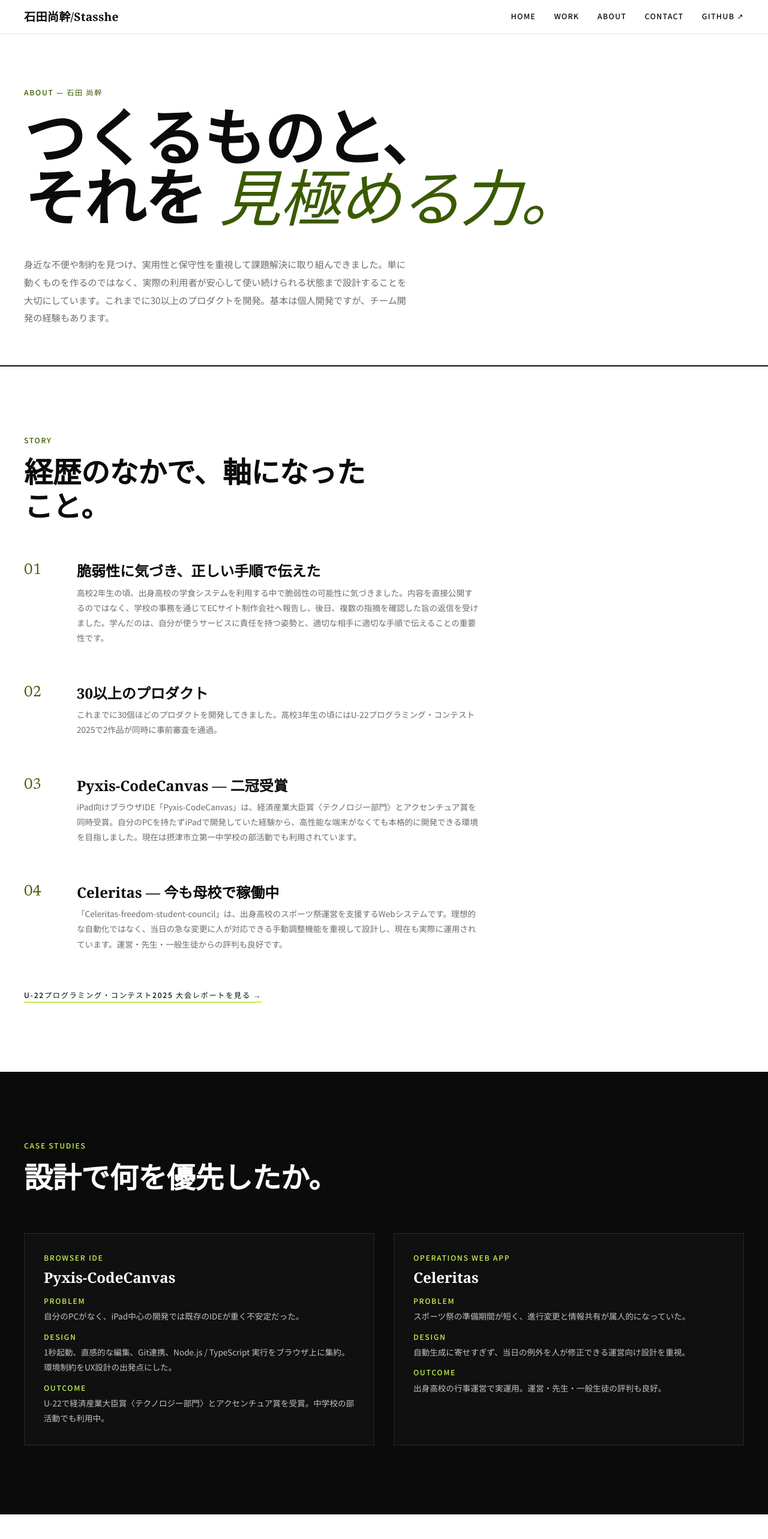
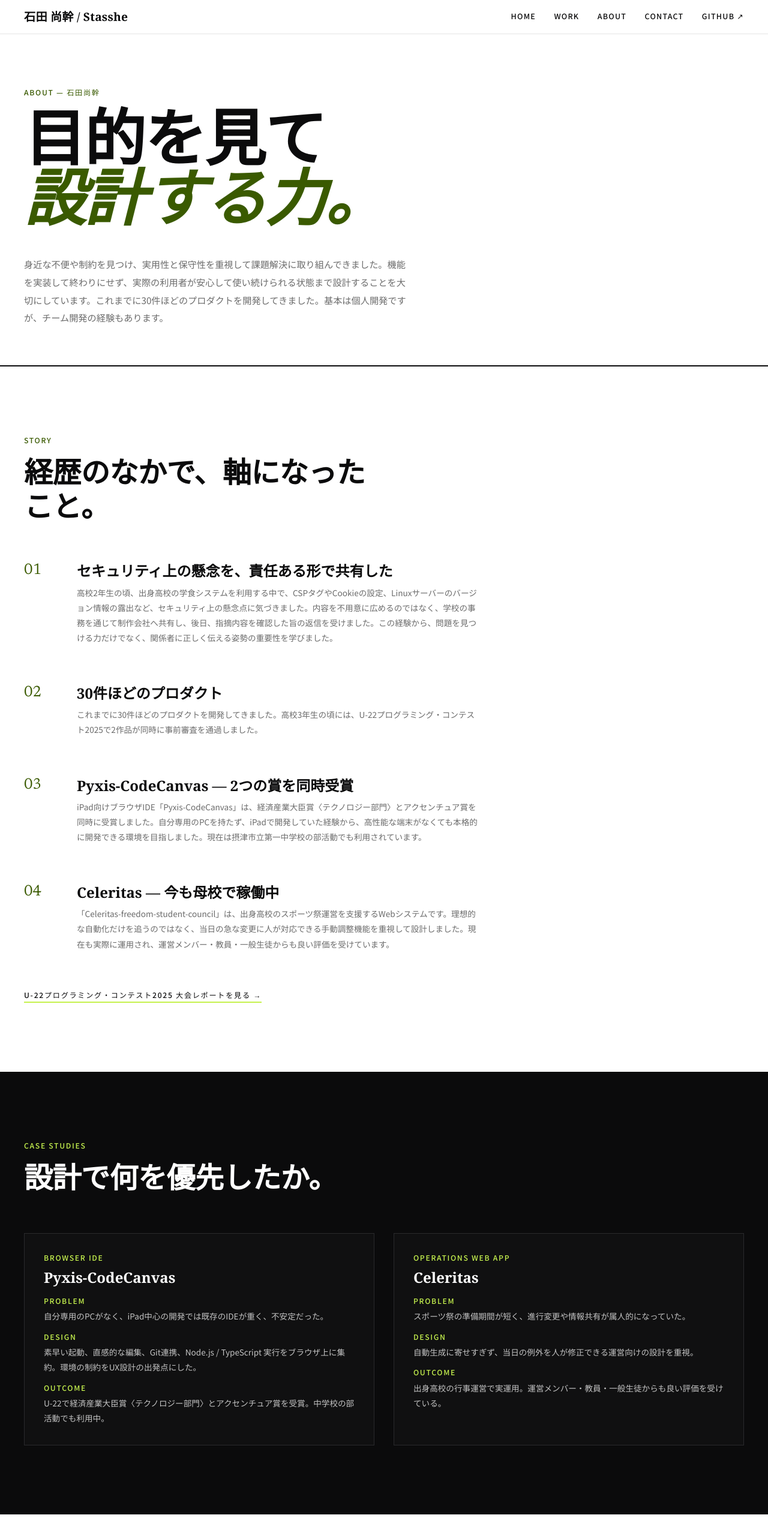
Before and after one commit to Stasshe/my-portfolio, a Next.js app: page /about in a window 1280 px wide. Shown: the top 2566 px of the page at 60% size. Built offline with nearby package versions, Linux system fonts and the light colour scheme; a web font is replaced by a local one.

Commit message:
refactor: update Japanese text for clarity and consistency across components

```diff
--- a/src/app/about/page.tsx
+++ b/src/app/about/page.tsx
@@ -9,7 +9,6 @@ import {
   containerClass,
   headingLgClass,
   headingSmClass,
-  headingXlClass,
   inkLinkClass,
   labelClass,
   sectionClass,
@@ -21,23 +20,23 @@ import { useState } from "react";
 const TIMELINE = [
   {
     index: "01",
-    title: "脆弱性に気づき、正しい手順で伝えた",
-    body: "高校2年生の頃、出身高校の学食システムを利用する中で脆弱性の可能性に気づきました。内容を直接公開するのではなく、学校の事務を通じてECサイト制作会社へ報告し、後日、複数の指摘を確認した旨の返信を受けました。学んだのは、自分が使うサービスに責任を持つ姿勢と、適切な相手に適切な手順で伝えることの重要性です。",
+    title: "セキュリティ上の懸念を、責任ある形で共有した",
+    body: "高校2年生の頃、出身高校の学食システムを利用する中で、CSPタグやCookieの設定、Linuxサーバーのバージョン情報の露出など、セキュリティ上の懸念点に気づきました。内容を不用意に広めるのではなく、学校の事務を通じて制作会社へ共有し、後日、指摘内容を確認した旨の返信を受けました。この経験から、問題を見つける力だけでなく、関係者に正しく伝える姿勢の重要性を学びました。",
   },
   {
     index: "02",
-    title: "30以上のプロダクト",
-    body: "これまでに30個ほどのプロダクトを開発してきました。高校3年生の頃にはU-22プログラミング・コンテスト2025で2作品が同時に事前審査を通過。",
+    title: "30件ほどのプロダクト",
+    body: "これまでに30件ほどのプロダクトを開発してきました。高校3年生の頃には、U-22プログラミング・コンテスト2025で2作品が同時に事前審査を通過しました。",
   },
   {
     index: "03",
-    title: "Pyxis-CodeCanvas — 二冠受賞",
-    body: "iPad向けブラウザIDE「Pyxis-CodeCanvas」は、経済産業大臣賞〈テクノロジー部門〉とアクセンチュア賞を同時受賞。自分のPCを持たずiPadで開発していた経験から、高性能な端末がなくても本格的に開発できる環境を目指しました。現在は摂津市立第一中学校の部活動でも利用されています。",
+    title: "Pyxis-CodeCanvas — 2つの賞を同時受賞",
+    body: "iPad向けブラウザIDE「Pyxis-CodeCanvas」は、経済産業大臣賞〈テクノロジー部門〉とアクセンチュア賞を同時に受賞しました。自分専用のPCを持たず、iPadで開発していた経験から、高性能な端末がなくても本格的に開発できる環境を目指しました。現在は摂津市立第一中学校の部活動でも利用されています。",
   },
   {
     index: "04",
     title: "Celeritas — 今も母校で稼働中",
-    body: "「Celeritas-freedom-student-council」は、出身高校のスポーツ祭運営を支援するWebシステムです。理想的な自動化ではなく、当日の急な変更に人が対応できる手動調整機能を重視して設計し、現在も実際に運用されています。運営・先生・一般生徒からの評判も良好です。",
+    body: "「Celeritas-freedom-student-council」は、出身高校のスポーツ祭運営を支援するWebシステムです。理想的な自動化だけを追うのではなく、当日の急な変更に人が対応できる手動調整機能を重視して設計しました。現在も実際に運用され、運営メンバー・教員・一般生徒からも良い評価を受けています。",
   },
 ];
 
@@ -45,9 +44,9 @@ const CASE_STUDIES = [
   {
     title: "Pyxis-CodeCanvas",
     type: "Browser IDE",
-    problem: "自分のPCがなく、iPad中心の開発では既存のIDEが重く不安定だった。",
+    problem: "自分専用のPCがなく、iPad中心の開発では既存のIDEが重く、不安定だった。",
     design:
-      "1秒起動、直感的な編集、Git連携、Node.js / TypeScript 実行をブラウザ上に集約。環境制約をUX設計の出発点にした。",
+      "素早い起動、直感的な編集、Git連携、Node.js / TypeScript 実行をブラウザ上に集約。環境の制約をUX設計の出発点にした。",
     outcome:
       "U-22で経済産業大臣賞〈テクノロジー部門〉とアクセンチュア賞を受賞。中学校の部活動でも利用中。",
     href: "/products/pyxis-codecanvas",
@@ -55,15 +54,15 @@ const CASE_STUDIES = [
   {
     title: "Celeritas",
     type: "Operations Web App",
-    problem: "スポーツ祭の準備期間が短く、進行変更と情報共有が属人的になっていた。",
-    design: "自動生成に寄せすぎず、当日の例外を人が修正できる運営向け設計を重視。",
-    outcome: "出身高校の行事運営で実運用。運営・先生・一般生徒の評判も良好。",
+    problem: "スポーツ祭の準備期間が短く、進行変更や情報共有が属人的になっていた。",
+    design: "自動生成に寄せすぎず、当日の例外を人が修正できる運営向けの設計を重視。",
+    outcome: "出身高校の行事運営で実運用。運営メンバー・教員・一般生徒からも良い評価を受けている。",
     href: "/products/celeritas-sports-event",
   },
 ];
 
 const STRENGTHS = [
-  "目的から逆算し、妥協と断行を見極める設計判断",
+  "目的から逆算し、妥協と断行を見極める設計判断力",
   "AIに何を任せ、何を任せないかを判断する力",
   "コードベース全体の構造を把握する力",
   "機能の責任範囲・境界を考える力",
@@ -87,8 +86,8 @@ const NOW = [
 
 const BEYOND = [
   "小中高で自然科学系の探求に取り組み、高校ではJR四国と連携した一般販売ツアーを企画。その成果を県で発表しました。",
-  "友人と学校全体を巻き込む企画を起こし、所属していた部活の人数は15倍に。チームや組織を動かす中で、コミュニケーション能力とプレゼンスキルを磨きました。",
-  "趣味はヴァイオリン。手を出せることはすべてやってきた結果、挑戦する心と戦闘心が刻まれています。",
+  "友人と学校全体を巻き込む企画を立ち上げ、所属していた部活の人数は15倍になりました。チームや組織を動かす中で、コミュニケーション力とプレゼンテーション力を磨きました。",
+  "趣味はヴァイオリン。関心を持ったことに広く挑戦してきた経験が、新しい領域へ踏み出す姿勢につながっています。",
 ];
 
 export default function AboutPage() {
@@ -100,15 +99,14 @@ export default function AboutPage() {
 
       <header className="border-b-2 border-dark pt-[clamp(3rem,7vw,6rem)] pb-[var(--space-lg)] max-sm:pt-[clamp(2.5rem,8vw,4rem)]">
         <div className={containerClass}>
-          <span className={`${labelClass} mb-4 block text-dark-accent`}>About — 石田 尚幹</span>
-          <h1 className={`${headingXlClass} text-dark`}>
-            つくるものと、
+          <span className={`${labelClass} mb-4 block text-dark-accent`}>About — 石田尚幹</span>
+          <h1 className="font-serif text-heading-xl font-bold leading-[0.98] tracking-[-0.02em] text-dark">
+            目的を見て
             <br />
-            それを{" "}
-            <span className="font-accent font-normal italic text-dark-accent">見極める力。</span>
+            <span className="font-accent font-semibold italic text-dark-accent">設計する力。</span>
           </h1>
           <p className={`${bodyTextClass} mt-[var(--space-md)] max-w-[640px] text-light-accent`}>
-            身近な不便や制約を見つけ、実用性と保守性を重視して課題解決に取り組んできました。単に動くものを作るのではなく、実際の利用者が安心して使い続けられる状態まで設計することを大切にしています。これまでに30以上のプロダクトを開発。基本は個人開発ですが、チーム開発の経験もあります。
+            身近な不便や制約を見つけ、実用性と保守性を重視して課題解決に取り組んできました。機能を実装して終わりにせず、実際の利用者が安心して使い続けられる状態まで設計することを大切にしています。これまでに30件ほどのプロダクトを開発してきました。基本は個人開発ですが、チーム開発の経験もあります。
           </p>
         </div>
       </header>
@@ -194,7 +192,7 @@ export default function AboutPage() {
           <h2
             className={`${headingLgClass} mb-[var(--space-lg)] max-w-[22ch] text-dark max-[900px]:max-w-full`}
           >
-            情報系人材としての在り方。
+            ソフトウェアをつくる人としての在り方。
           </h2>
 
           <p className={`${bodyTextClass} mb-[var(--space-lg)] text-dark/80`}>
@@ -204,7 +202,7 @@ export default function AboutPage() {
           <div className="my-[var(--space-lg)] grid grid-cols-2 gap-[var(--space-xl)] max-[900px]:grid-cols-1">
             <div>
               <h3 className={`${headingSmClass} mb-[var(--space-sm)] text-dark`}>
-                強みがあるところ
+                強みとしていること
               </h3>
               <ul className="flex flex-col gap-[0.7rem]">
                 {STRENGTHS.map((item) => (
@@ -217,7 +215,7 @@ export default function AboutPage() {
             </div>
             <div>
               <h3 className={`${headingSmClass} mb-[var(--space-sm)] text-dark`}>
-                これから固めるところ
+                これから学びを深める領域
               </h3>
               <p className={`${bodyTextSmClass} mb-[var(--space-sm)] text-light-accent`}>
                 この半年はAIを活用した開発が中心になり、ゼロから細かいコードを書く力は相対的に弱くなったと感じています。一方で、AIに任せる範囲を判断する力や、コードベース全体を俯瞰する力は伸びました。今は次の領域の基礎を学び直しています。
@@ -236,7 +234,7 @@ export default function AboutPage() {
           </div>
 
           <p className={`${bodyTextClass} mb-[var(--space-lg)] text-dark/80`}>
-            目指しているのは、AIより詳しくなることでも、ミクロな実装でAIと競うことでもありません。AIやフレームワークが扱う局所的な文脈を超えて、要件・設計・実装・評価・運用を連続的な視点で観察し、判断できる情報系人材になることです。Web開発で得た実装経験を出発点に、計算機科学の基礎・低レイヤ・セキュリティ・ソフトウェア設計を学び、AIに適切なコンテキストを与え、その出力を批判的に評価できる人材を目指します。ミクロからマクロへ。
+            目指しているのは、AIより詳しくなることでも、ミクロな実装でAIと競うことでもありません。AIやフレームワークが扱う局所的な文脈を超えて、要件・設計・実装・評価・運用を連続的な視点で観察し、判断できる人材になることです。Web開発で得た実装経験を出発点に、計算機科学の基礎・低レイヤ・セキュリティ・ソフトウェア設計を学び、AIに適切なコンテキストを与え、その出力を批判的に評価できる力を伸ばしていきます。ミクロからマクロへ。
           </p>
         </div>
       </section>
@@ -270,8 +268,8 @@ export default function AboutPage() {
               </h2>
               <p className={`${bodyTextSmClass} mb-[var(--space-md)] max-w-[52ch] text-white/70`}>
                 Next.js を中心に Svelte / SolidJS / Astro / Nuxt、Rust・Swift
-                にも対応。WebAssembly・Web Worker・Audio Worklet など Web の最先端技術と、React
-                の最適化に通じています。
+                も扱います。WebAssembly・Web Worker・Audio Worklet など Web の先端技術や、React
+                の最適化にも取り組んできました。
               </p>
               <div className="flex flex-wrap gap-2.5">
                 {SKILLS.map((skill) => (
@@ -287,7 +285,7 @@ export default function AboutPage() {
             <div>
               <span className={`${labelClass} mb-4 block text-brand`}>Now</span>
               <h2 className={`${headingLgClass} mb-[var(--space-lg)] max-w-[22ch] text-white`}>
-                最近していること。
+                最近取り組んでいること。
               </h2>
               <ul className="flex flex-col gap-[0.85rem]">
                 {NOW.map((item) => (
--- a/src/components/home/HomeClient.tsx
+++ b/src/components/home/HomeClient.tsx
@@ -220,7 +220,7 @@ export default function HomeClient({ products, indexItems, totalProducts }: Home
           className="page-loader-text font-serif text-[clamp(1.6rem,3vw,2.6rem)] font-bold tracking-[0.08em] text-white"
           style={{ opacity: 0, transform: "translateY(20px)" }}
         >
-          石田尚幹/Stasshe
+          石田 尚幹 / Stasshe
         </span>
       </div>
 
--- a/src/components/home/hero/HeroSection.tsx
+++ b/src/components/home/hero/HeroSection.tsx
@@ -15,7 +15,7 @@ type HeroSectionProps = {
 };
 
 const STATS = [
-  { value: "30+", label: "プロダクト開発" },
+  { value: "30件", label: "プロダクト開発" },
   { value: "2作品", label: "U-22 同時通過" },
   { value: "経産大臣賞", label: "+ アクセンチュア賞 同時受賞" },
 ];
@@ -55,7 +55,7 @@ export function HeroSection({ heroRef }: HeroSectionProps) {
 
             <div>
               <p id="hero-tagline" className={`${bodyTextClass} max-w-[46em] text-white/80`}>
-                身近な不便や制約を見つけ、実用性と保守性を重視して課題解決に取り組んできました。単に動くものを作るのではなく、実際の利用者が安心して使い続けられる状態まで設計することを大切にしています。
+                身近な不便や制約を見つけ、実用性と保守性を重視して課題解決に取り組んできました。機能を実装して終わりにせず、実際の利用者が安心して使い続けられる状態まで設計することを大切にしています。
               </p>
 
               <div
--- a/src/components/home/works/WorksSection.tsx
+++ b/src/components/home/works/WorksSection.tsx
@@ -33,7 +33,7 @@ export function WorksSection({ worksRef, products, indexItems, totalProducts }:
     >
       <div className={containerClass}>
         <div id="works-header" className="flex flex-wrap items-baseline justify-between gap-4 mb-3">
-          <h2 className={`${headingMdClass} text-dark`}>代表的な仕事</h2>
+          <h2 className={`${headingMdClass} text-dark`}>主なプロダクト</h2>
           <span className="font-accent text-base italic text-light-accent">Selected work</span>
         </div>
         <div className="mb-[clamp(1.5rem,3vw,2.5rem)] h-0.5 bg-dark" />
@@ -82,7 +82,7 @@ export function WorksSection({ worksRef, products, indexItems, totalProducts }:
 
       <div className={`${containerClass} mt-[clamp(3rem,7vw,6rem)]`}>
         <div className="mb-[clamp(1.25rem,2.5vw,1.75rem)] flex flex-wrap items-baseline justify-between gap-4">
-          <h2 className={`${headingMdClass} text-dark`}>プロダクト・インデックス</h2>
+          <h2 className={`${headingMdClass} text-dark`}>プロダクト一覧</h2>
           <span className="font-accent text-base italic text-light-accent">
             {totalProducts}+ projects
           </span>
@@ -114,7 +114,7 @@ export function WorksSection({ worksRef, products, indexItems, totalProducts }:
             >
               <span className="font-accent text-base text-light-accent">—</span>
               <span className="font-serif text-[clamp(1.1rem,1.8vw,1.35rem)] font-normal text-light-accent">
-                ほか {remaining} プロダクト
+                ほか {remaining} 件
               </span>
               <span className="bg-brand px-3 py-1.5 font-sans text-[0.78rem] font-medium text-dark max-md:col-start-2">
                 一覧へ →
--- a/src/components/shared/SiteFooter.tsx
+++ b/src/components/shared/SiteFooter.tsx
@@ -33,7 +33,7 @@ export function SiteFooter() {
             >
               現場に向き合い、
               <span className="font-accent font-normal italic text-brand">使われ続ける</span>
-              ものを。
+              ものをつくる。
             </h2>
             <div className="mt-[var(--space-md)]">
               <a
@@ -71,7 +71,7 @@ export function SiteFooter() {
         </div>
 
         <div className="flex flex-wrap items-center justify-between gap-[var(--space-sm)] border-t border-line-dark pt-[var(--space-md)]">
-          <span className="font-serif text-[1.7rem] font-bold text-white">石田尚幹</span>
+          <span className="font-serif text-[1.7rem] font-bold text-white">石田 尚幹</span>
           <span className="font-sans text-[0.72rem] tracking-[0.06em] text-muted-dark">
             © 2026 Stasshe — Portfolio
           </span>
--- a/src/components/shared/SiteNav.tsx
+++ b/src/components/shared/SiteNav.tsx
@@ -58,7 +58,7 @@ export function SiteNav({
             href="/"
             className="cursor-pointer font-serif text-[1.2rem] font-bold tracking-[0.01em] text-inherit transition-opacity duration-[400ms] ease-out-expo hover:opacity-60"
           >
-            石田尚幹/Stasshe
+            石田 尚幹 / Stasshe
           </Link>
 
           <div className="hidden items-center gap-[1.9rem] md:flex">
```
Also changed, not shown: src/components/home/principles/PrinciplesSection.tsx (+8 -8 lines), 1 other file (tests, documents, lock files or other folders).
